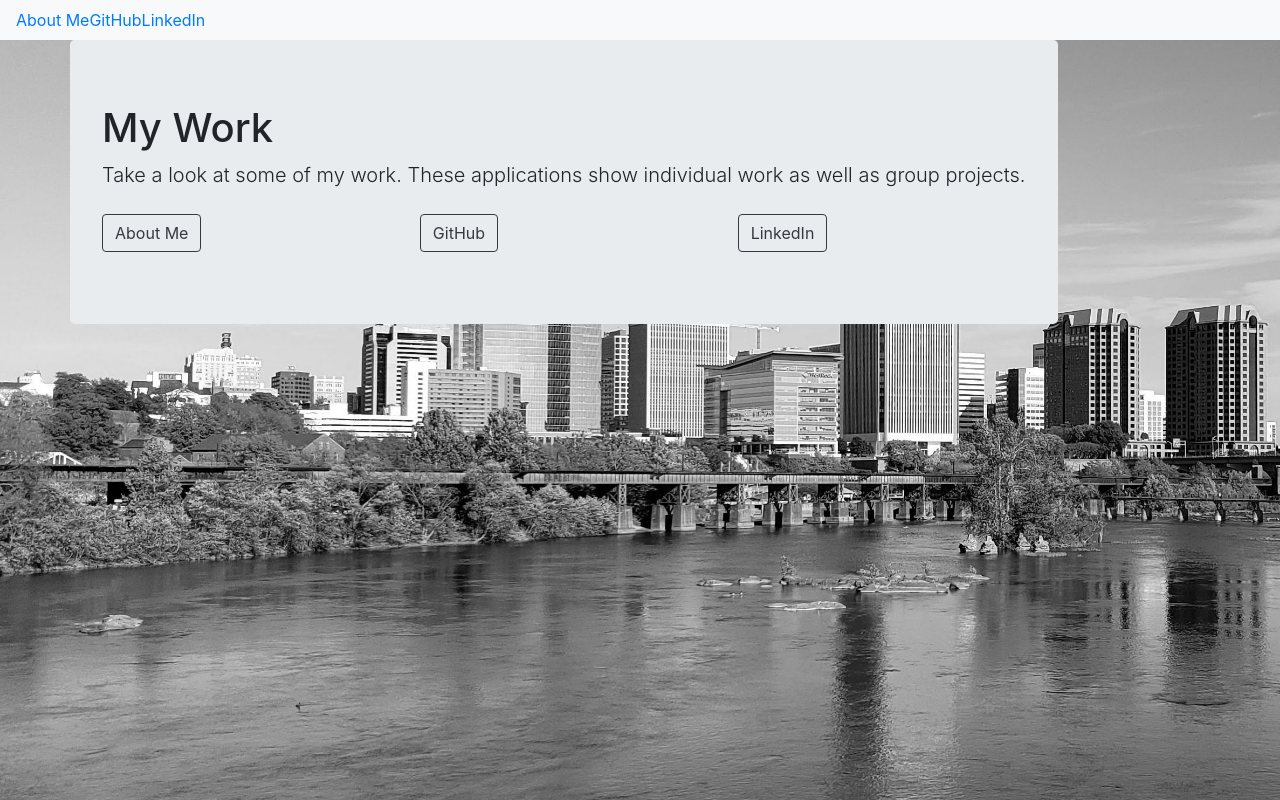
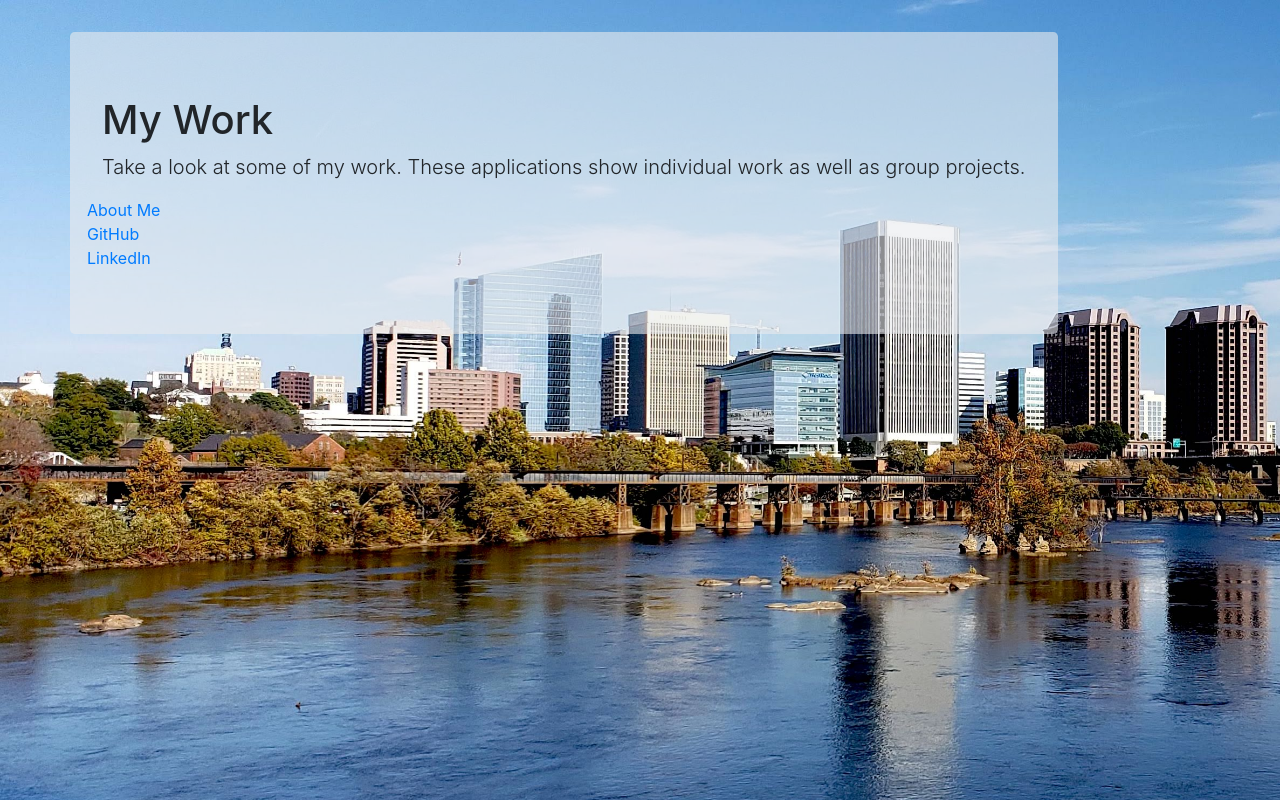
Before and after one commit to giocordova20/Giovanni-Cordova, a React (Create React App) app: page /mywork in a window 1280 px wide. Built offline with nearby package versions, Linux system fonts and the light colour scheme.

Commit message:
updated the Navbar to use React Bootstrap

```diff
--- a/src/App.js
+++ b/src/App.js
@@ -6,18 +6,22 @@ import { BrowserRouter as Router, Route } from "react-router-dom";
 import About from "./pages/About";
 import MyWork from "./pages/MyWork";
 import Navbar from "./components/Navbar";
-// import Footer from "./components/Footer";
 import Wrapper from "./components/Wrapper";
 
-import AboutImage from "./assets/images/rva2.jpg"
+import MyWorkImage from "./assets/images/rva.jpg"
+// import AboutImage from "./assets/images/rva2.jpg"
 
 
 function App() {
+
   return (
     <Router>
-      <div style={{backgroundImage: `url(${AboutImage})`, backgroundRepeat: "no-repeat", backgroundSize: "cover",
+
+      <div style={{backgroundImage: `url( ${MyWorkImage} )`, backgroundRepeat: "no-repeat", backgroundSize: "cover",
             position: "relative", height:"100vh"}}>
-        <Navbar />
+      {/* <div style={{backgroundImage: `url(${AboutImage})`, backgroundRepeat: "no-repeat", backgroundSize: "cover",
+            position: "relative", height:"100vh"}}> */}
+        {/* <Navbar /> */}
         <Wrapper>
           <Route exact path="/" component={About} />
           <Route exact path="/about" component={About} />
--- a/src/components/Header/index.js
+++ b/src/components/Header/index.js
@@ -5,13 +5,9 @@ import "./style.css"
 
 function Header(props) {
   return (
-      <Jumbotron className="animate__animated animate__fadeIn">
+      <Jumbotron className="animate__animated animate__fadeIn" style={{ background: "rgb(233, 236, 239, .6)", marginTop: "2rem"}}>
           {props.children}
       </Jumbotron>
-
-    // <div className="hero text-center" style={{ backgroundImage: `url(${props.backgroundImage})` }}>
-    //   {props.children}
-    // </div>
   );
 }
 
--- a/src/components/Header/style.css
+++ b/src/components/Header/style.css
@@ -1,3 +1,4 @@
 #intro {
-    background: rgb(233, 236, 239, .6);
+    background: rgb(233, 236, 239, 0);
+    margin-top: 2rem;
 }
--- a/src/components/Navbar/index.js
+++ b/src/components/Navbar/index.js
@@ -1,60 +1,38 @@
 import React, { useState } from "react";
 import { Link } from "react-router-dom";
-// import "./style.css";
+import "./style.css";
 
 // Depending on the current path, this component sets the "active" class on the appropriate navigation link item
 function Navbar() {
 
     // const [aboutWorkLink, setAboutWork] = useState("");
     const [aboutWorkLink, setAboutWork] = useState({ path: "", label: ""});
-    const [aboutWorkTitle, setAboutWorkTitle] = useState("");
 
 
-    // function AboutWorkLink (){
-    //     if (window.location.pathname === "/"){
-    //         return "/mywork"
-    //     } else if (window.location.pathname === "mywork") {
-    //         return "/"
-    //     }
-    // }
-
   return (
-    <nav className="navbar navbar-expand-lg navbar-light bg-light">
-      {/* <Link className="navbar-brand" to="/">
-        Pupster
-      </Link> */}
+    // <nav className="navbar navbar-expand-lg  navbar-light">
       <div>
         <ul className="navbar-nav">
           <li className="nav-item"
-            //    onClick={() => setAboutWork(window.location.pathname === "/" ? "mywork" : "/")} >
                onClick={() => setAboutWork(window.location.pathname === "/" ? "mywork" : "/")} >
             <Link
               to={aboutWorkLink}
-            //   className={ window.location.pathname === "/" || window.location.pathname === "/about" ? "nav-link active" : "nav-link"}
             >
-              {/* My Work */}
-              {window.location.pathname === "/" ? "My Work" : "About Me"}
+              {window.location.pathname === "/" ? "My Work " : "About Me "}
             </Link>
           </li>
+
           <li className="nav-item">
-            <Link
-              to="https://github.com/giocordova20"
-            //   className={window.location.pathname === "/discover" ? "nav-link active" : "nav-link"}
-            >
-              GitHub
-            </Link>
+            <a href="https://github.com/giocordova20" target="_blank" rel="noreferrer">GitHub</a>
           </li>
-          <li className="nav-item">
-            <Link
-              to="https://www.linkedin.com/in/giovanni-cordova-aa40b94/"
-            //   className={window.location.pathname === "/search" ? "nav-link active" : "nav-link"}
-            >
-              LinkedIn
-            </Link>
+
+          <li className="nav-item" >
+            <a href="https://www.linkedin.com/in/giovanni-cordova-aa40b94/" rel="noreferrer" target="_blank">LinkedIn</a>
           </li>
+
         </ul>
       </div>
-    </nav>
+    // </nav>
   );
 }
 
--- /dev/null
+++ b/src/components/Navbar/style.css
@@ -0,0 +1,12 @@
+nav.navbar.navbar-default {
+  margin-bottom: 10;
+}
+
+nav {
+  margin-right: 2rem;
+}
+
+li {
+  margin-right: 2rem;
+
+}
--- a/src/pages/About.js
+++ b/src/pages/About.js
@@ -1,21 +1,26 @@
 import React from "react";
 import Header from "../components/Header";
 import Container from "../components/Container";
-import Row from '../components/Row';
+// import Row from '../components/Row';
+import Row from 'react-bootstrap/Row';
 import Col from 'react-bootstrap/Col'
-// import Nav from 'react-bootstrap/Nav'
-// import AboutImage from "../assets/images/rva2.jpg"
 
 import resume from "../assets/images/pdf-icon.jpg";
 import gmail from "../assets/images/gmail.png";
 import mobile from "../assets/images/mobile-icon.jpg";
 // import linkedin from "../assets/images/linkedin.png";
+import Navbar from "../components/Navbar";
+
 
 
 function About (){
     return (
         <Container >
             <Row>
+                <Col xs lg="2" >
+                <Navbar />
+                </Col>
+                <Col>
                 <Header className="animate__animated animate__fadeIn" id="intro">
                     <h1 className="display-5">Giovanni Cordova</h1>
                     <p className="lead">I'm a Software QA Engineer looking to move into Software Development. I have
@@ -36,6 +41,7 @@ function About (){
                             </Col>
                         </Row>
                 </Header>
+                </Col>
             </Row>
         </Container>
      )
--- a/src/pages/MyWork.js
+++ b/src/pages/MyWork.js
@@ -1,10 +1,10 @@
 import React from "react";
 import Header from "../components/Header";
 import Container from "../components/Container";
-import Row from '../components/Row';
-import Col from 'react-bootstrap/Col'
+import Row from "../components/Row";
+import Col from "react-bootstrap/Col"
 // import Nav from 'react-bootstrap/Nav'
-// import
+import Nav from "../components/Navbar"
 
 function MyWork (props){
     return (
@@ -14,16 +14,16 @@ function MyWork (props){
                     <h1 className="display-5">My Work</h1>
                     <p className="lead">Take a look at some of my work. These applications show individual work as well as group projects.</p>
                         <Row className="justify-content-md-center">
-                            <Col >
+                            {/* <Col >
                                 <a href="/" className="btn btn-outline-dark my-2">About Me</a>
                             </Col >
                             <Col >
                                 <a href="https://github.com/giocordova20" target="_blank" rel="noreferrer" className="btn btn-outline-dark my-2">GitHub</a>
                             </Col>
                             <Col >
-                            <a href="https://www.linkedin.com/in/giovanni-cordova-aa40b94/" rel="noreferrer" target="_blank" className="btn btn-outline-dark my-2">LinkedIn</a>
-                            </Col>
-
+                                <a href="https://www.linkedin.com/in/giovanni-cordova-aa40b94/" rel="noreferrer" target="_blank" className="btn btn-outline-dark my-2">LinkedIn</a>
+                            </Col> */}
+                            <Nav />
                         </Row>
                 </Header>
             </Row>
```
Also changed, not shown: 1 other file (tests, documents, lock files or other folders).
